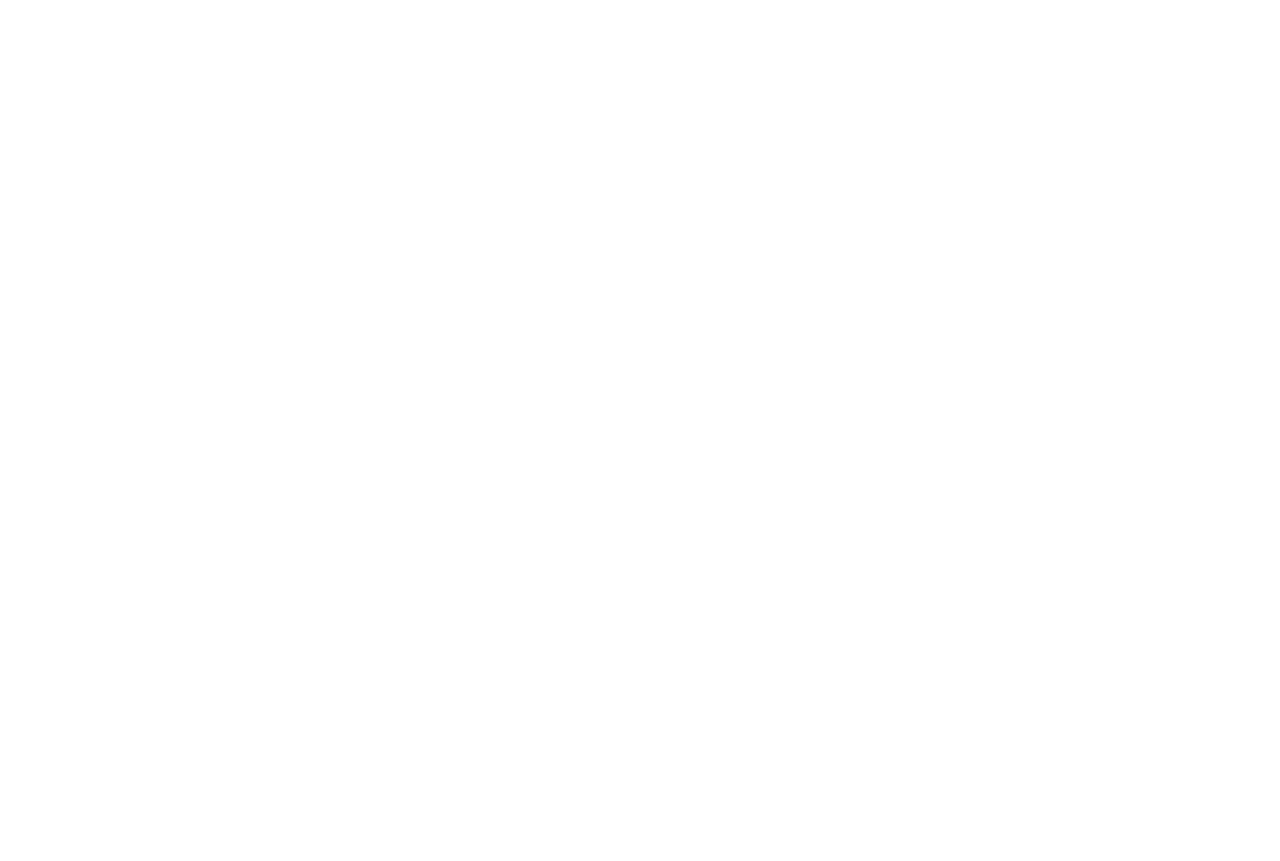
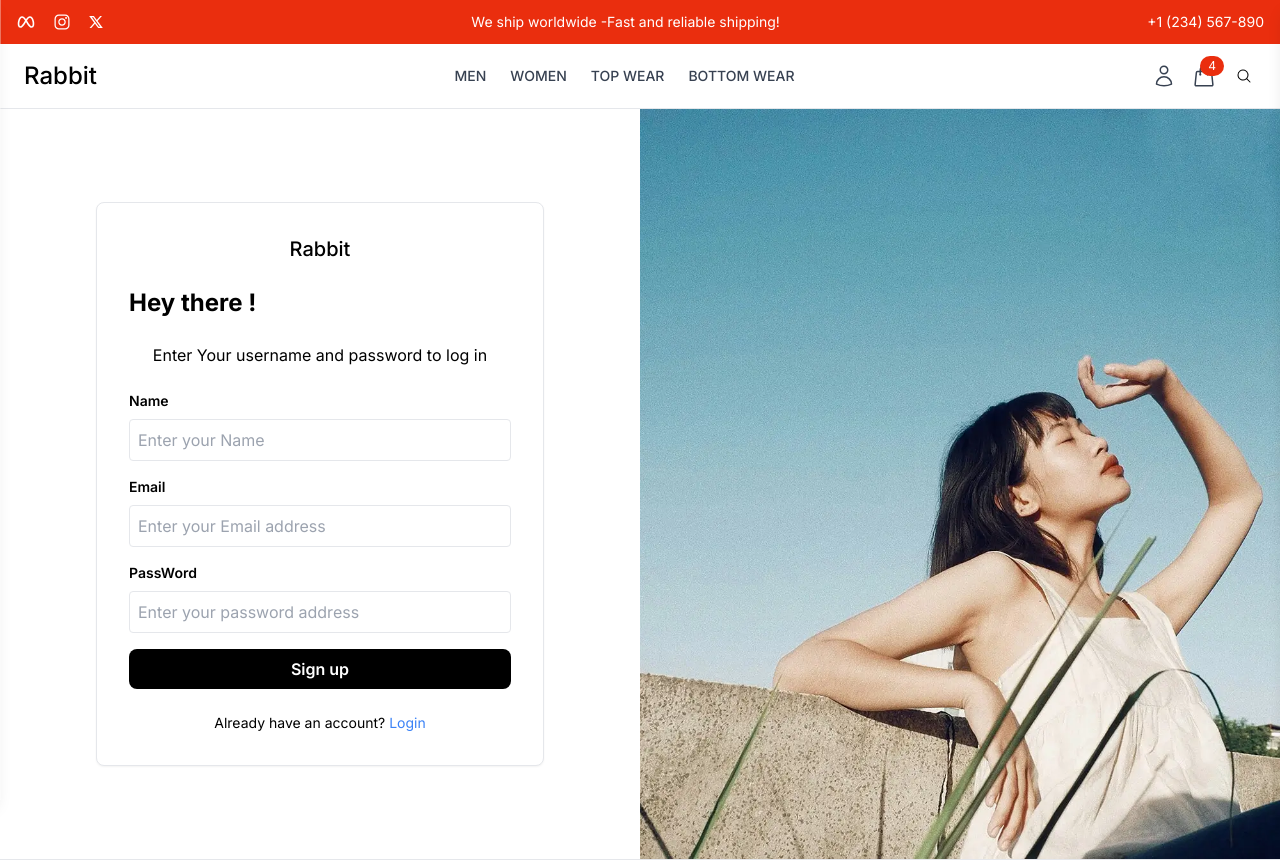
Before and after one commit to Aman-Adhikari7/e-comm, a React (Vite) app in the folder Frontend/: page /register in a window 1280 px wide. Before the commit this address had no page. Shown: the top 861 px of the page. Before the commit the page ends 800 px from the top, so only its background shows below. Built offline with nearby package versions, Linux system fonts and the light colour scheme.

Commit message:
"login pages"

```diff
--- a/Frontend/src/App.jsx
+++ b/Frontend/src/App.jsx
@@ -2,6 +2,9 @@
 import UserLayout from "./components/Layout/UserLayout";
 import Home from "./pages/Home";
 import {Toaster} from "sonner"
+import Login from "./pages/Login";
+import Register from "./pages/Register";
+import Profile from "./pages/Profile";
 const App = () => {
   return (
     <div>
@@ -10,6 +13,9 @@
       <Routes>
         <Route path ='/' element={<UserLayout/>}>
          <Route index element={<Home/>}/>
+         <Route path="login" element={<Login/>}/>
+         <Route path="register" element={<Register/>}/>
+         <Route path="profile" element={<Profile/>}/>
         </Route>
         <Route></Route>
       </Routes>
--- /dev/null
+++ b/Frontend/src/pages/Login.jsx
@@ -0,0 +1,73 @@
+import { useState } from "react";
+import { Link } from "react-router-dom";
+import login from "../assets/login.webp"
+const Login = () => {
+  const [email, setEmail] = useState("");
+  const [password, setPassword] = useState("");
+
+  const handleSubmit = (e)=> {
+    e.preventDefault();
+    console.log("User login :" ,{email,password})
+   }
+  return (
+    <div className="flex">
+      <div className="w-full flex md:w-1/2 flex-col justify-center items-center p-8 md:p-12">
+        <form onSubmit={handleSubmit}
+         className="w-full max-w-md bg-white p-8 rounded-lg border shadow-sm">
+          <div className="flex justify-center mb-6">
+            <h2 className="text-xl font-medium">Rabbit</h2>
+          </div>
+          <h2 className="text-2xl font-bold text-xenter mb-6">Hey there ! </h2>
+          <p className="text-center mb-6">
+            Enter Your username and password to log in
+          </p>
+          <div className="mb-4">
+            <label className="block text-sm font-semibold mb-2">
+              Email
+            </label>
+            <input
+              type="email"
+              value={email}
+              onChange={(e) => setEmail(e.target.value)}
+              className="w-full p-2 border rounded"
+              placeholder="Enter your Email address"
+            />
+          </div>
+          <div className="mb-4">
+            <label className="block text-sm font-semibold mb-2"> PassWord </label>
+            <input
+              type="password"
+              value={password}
+              onChange={(e) => setPassword(e.target.value)}
+              className="w-full p-2 border rounded"
+              placeholder="Enter your password address"
+            />
+          </div>
+          <button
+           type="submit"
+           className="w-full bg-black text-white p-2 rounded-lg font-semibold hover:bg-gray-800 transition"
+           >
+           Sign In
+          </button>
+          <p className="mt-6 text-center text-sm">
+            Don't have an account? {" "}
+            <Link to="/register" className="text-blue-500">Register</Link>
+          </p>
+        </form>
+      </div>
+      {/*  Right side Image */}
+       <div className="hidden md:block w-1/2 bg-gray-800">
+          <div className="h-full flex flex-col justify-center items-center">
+            <img
+             src={login}
+             alt= "Login to Account"
+             className="h-[750px] w-full object-cover"
+             />
+          </div>
+
+       </div>
+    </div>
+  );
+};
+
+export default Login;
--- /dev/null
+++ b/Frontend/src/pages/MyOrderPage.jsx
@@ -0,0 +1,60 @@
+import { useEffect, useState } from "react";
+
+const MyOrdersPage = () => {
+  const [orders,setOrders] = useState([])
+
+  useEffect(()=>{
+
+    setTimeout(()=>{
+       const mockOrders =[
+        {
+          _id:"12345",
+          creadtedAt:new Date(),
+          shippingAdress : { city :"New York", country : "USA"},
+          orderItems:[
+            {
+              name:"Product 1",
+              image: "https://picsum.photos/500/500?random=20"
+            }
+          ],
+          totalprice : 100,
+          isPaid:true,
+        },
+        {
+          _id:"27339",
+          creadtedAt:new Date(),
+          shippingAdress : { city :"New York", country : "USA"},
+          orderItems:[
+            {
+              name:"Product 2",
+              image: "https://picsum.photos/500/500?random=21"
+            }
+          ],
+          totalprice : 100,
+          isPaid:true,
+        },
+       ];
+       setOrders(mockOrders)
+    },1000);
+  },[]);
+
+  return (
+    <div className="max-w-7xl mx-auto p-4 sm:p-6">
+      <h2 className="text-xl sm:text-2xl font-bold mb-6">
+        My Orders
+      </h2>
+      <div className="relative shadow-md sm:rounded-lg overflow-hidden">
+        <table className="min-w-full text-left text-gray-500">
+          <thead className="bg-gray-100 text-xs uppercase text-gray-700">
+            <tr>
+              <th className="py-2 px-4 sm:py-3"></th>
+            </tr>
+          </thead>
+        </table>
+
+      </div>
+    </div>
+  );
+};
+
+export default MyOrdersPage;
--- /dev/null
+++ b/Frontend/src/pages/Profile.jsx
@@ -0,0 +1,26 @@
+import MyOrdersPage from "./MyOrderPage";
+
+const Profile = () => {
+  return (
+    <div className="min-h-screen flex flex-col">
+      <div className="flex-grow container mx-auto p-4 md:p-6">
+        <div className="flex flex-col md:flex-row md:space-x-6 space-y-6  md:space-y-0">
+          {/* Left Section */}
+          <div className="w-full md;w-1/3 lg:w-1/4 shadow-md rounded-lg p-6">
+          <h1 className="text-2xl md:text-3x; font-bold mb-4">John Doe</h1>
+          <p className="text-lg text-gray-600 mb-4">Hohn@example.com</p>
+          <button className="w-full bg-red-500 text-white py-2 px-4 rounded hover:bg-red-600">
+            Logout
+          </button>
+          </div>
+          {/* Right section : Orders table */}
+          <div className="w-full md:w-2/3 lg:w-3/4">
+           <MyOrdersPage/>
+          </div>
+        </div>
+      </div>
+    </div>
+  );
+};
+
+export default Profile;
--- /dev/null
+++ b/Frontend/src/pages/Register.jsx
@@ -0,0 +1,90 @@
+import { useState } from "react";
+import register from "../assets/register.webp"
+import { Link } from "react-router-dom";
+const Register = () => {
+  const [email, setEmail] = useState("");
+  const [password, setPassword] = useState("");
+  const [name, setName] = useState("");
+
+
+   const handleSubmit = (e)=> {
+    e.preventDefault();
+    console.log("User Registered :" ,{name,email,password})
+   }
+
+  return (
+    <div className="flex">
+      <div className="w-full flex md:w-1/2 flex-col justify-center items-center p-8 md:p-12">
+        <form onSubmit={handleSubmit}
+         className="w-full max-w-md bg-white p-8 rounded-lg border shadow-sm">
+          <div className="flex justify-center mb-6">
+            <h2 className="text-xl font-medium">Rabbit</h2>
+          </div>
+          <h2 className="text-2xl font-bold text-xenter mb-6">Hey there ! </h2>
+          <p className="text-center mb-6">
+            Enter Your username and password to log in
+          </p>
+          <div className="mb-4">
+            <label className="block text-sm font-semibold mb-2">
+              Name
+            </label>
+            <input
+              type="text"
+              value={name}
+              onChange={(e) => setName(e.target.value)}
+              className="w-full p-2 border rounded"
+              placeholder="Enter your Name"
+            />
+          </div>
+
+          <div className="mb-4">
+            <label className="block text-sm font-semibold mb-2">
+              Email
+            </label>
+            <input
+              type="email"
+              value={email}
+              onChange={(e) => setEmail(e.target.value)}
+              className="w-full p-2 border rounded"
+              placeholder="Enter your Email address"
+            />
+          </div>
+          <div className="mb-4">
+            <label className="block text-sm font-semibold mb-2"> PassWord </label>
+            <input
+              type="password"
+              value={password}
+              onChange={(e) => setPassword(e.target.value)}
+              className="w-full p-2 border rounded"
+              placeholder="Enter your password address"
+            />
+          </div>
+          <button
+           type="submit"
+           className="w-full bg-black text-white p-2 rounded-lg font-semibold hover:bg-gray-800 transition"
+           >
+           Sign up
+          </button>
+          <p className="mt-6 text-center text-sm">
+            Already have an account? {" "}
+            <Link to="/login" className="text-blue-500">Login</Link>
+          </p>
+        </form>
+      </div>
+      {/*  Right side Image */}
+       <div className="hidden md:block w-1/2 bg-gray-800">
+          <div className="h-full flex flex-col justify-center items-center">
+            <img
+             src={register}
+             alt= "Login to Account"
+             className="h-[750px] w-full object-cover"
+             />
+          </div>
+
+       </div>
+    </div>
+  );
+
+};
+
+export default Register;
--- /dev/null
+++ b/package.json
@@ -0,0 +1,5 @@
+{
+  "dependencies": {
+    "sonner": "^2.0.5"
+  }
+}
```
Also changed, not shown: 1 other file (tests, documents, lock files or other folders).
